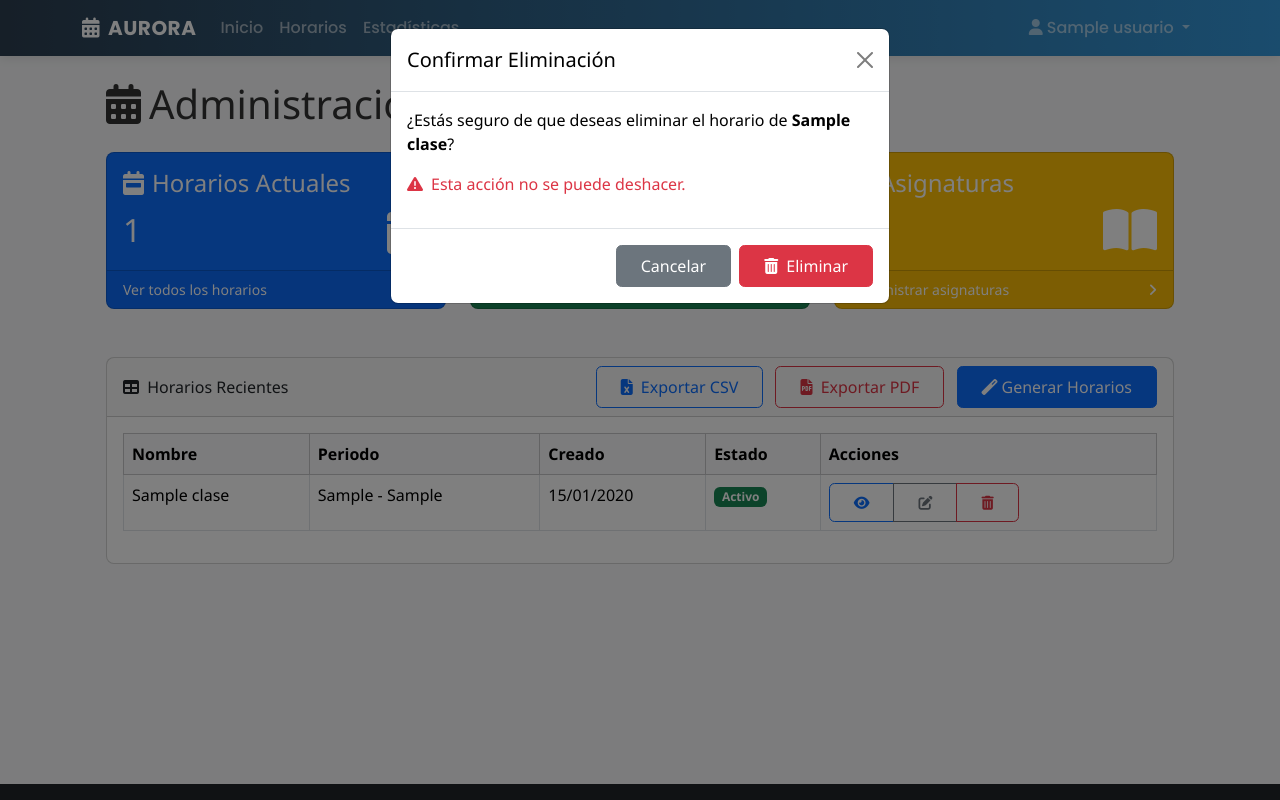
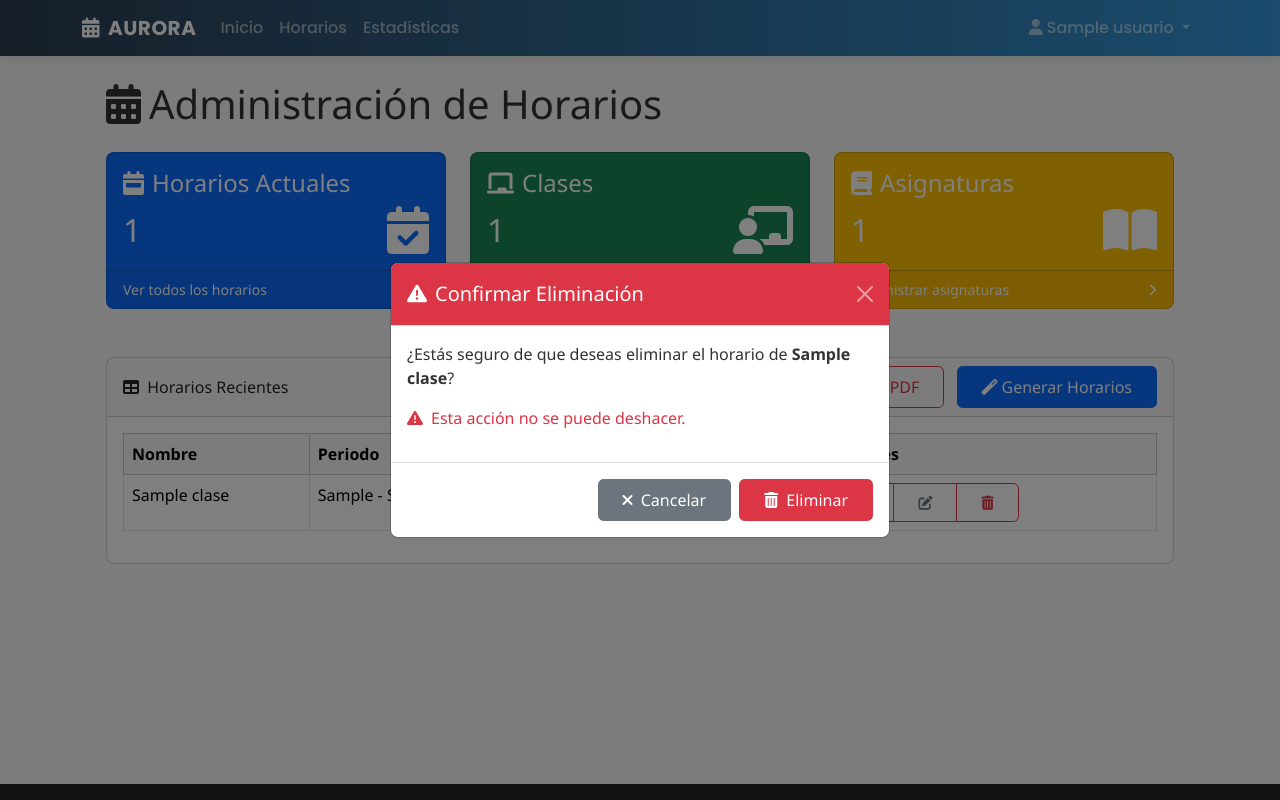
Before and after one commit to Bermudez-A/horario, a Flask app: page /schedules/ in a window 1280 px wide, after a click that opens the changed part. Run offline with Flask 3, Linux system fonts and the light colour scheme; a user stored in the database is signed in; tables that the repository leaves empty hold one stand-in row (values such as "Sample post"); some libraries are stand-ins or nearby versions.

Commit message:
Arreglo de modal eliminacion en index

```diff
--- a/app/templates/schedules/index.html
+++ b/app/templates/schedules/index.html
@@ -120,30 +120,6 @@
                                                 <i class="fas fa-trash-alt"></i>
                                             </button>
                                         </div>
-
-                                        <!-- Modal de confirmación de eliminación -->
-                                        <div class="modal fade" id="confirmDeleteModal{{ horario.id }}" tabindex="-1" aria-labelledby="confirmDeleteModalLabel{{ horario.id }}" aria-hidden="true">
-                                            <div class="modal-dialog">
-                                                <div class="modal-content">
-                                                    <div class="modal-header">
-                                                        <h5 class="modal-title" id="confirmDeleteModalLabel{{ horario.id }}">Confirmar Eliminación</h5>
-                                                        <button type="button" class="btn-close" data-bs-dismiss="modal" aria-label="Close"></button>
-                                                    </div>
-                                                    <div class="modal-body">
-                                                        <p>¿Estás seguro de que deseas eliminar el horario de <strong>{{ horario.nombre }}</strong>?</p>
-                                                        <p class="text-danger"><i class="fas fa-exclamation-triangle me-2"></i>Esta acción no se puede deshacer.</p>
-                                                    </div>
-                                                    <div class="modal-footer">
-                                                        <button type="button" class="btn btn-secondary" data-bs-dismiss="modal">Cancelar</button>
-                                                        <form action="{{ url_for('schedules.clear_all', clase_id=horario.id) }}" method="POST">
-                                                            <button type="submit" class="btn btn-danger">
-                                                                <i class="fas fa-trash-alt me-1"></i> Eliminar
-                                                            </button>
-                                                        </form>
-                                                    </div>
-                                                </div>
-                                            </div>
-                                        </div>
                                     </td>
                                 </tr>
                                 {% endfor %}
@@ -160,6 +136,37 @@
         </div>
     </div>
 </div>
+
+<!-- Modales de confirmación de eliminación -->
+{% for horario in horarios %}
+<div class="modal fade" id="confirmDeleteModal{{ horario.id }}" tabindex="-1" aria-labelledby="confirmDeleteModalLabel{{ horario.id }}" aria-hidden="true" data-bs-backdrop="static">
+    <div class="modal-dialog modal-dialog-centered">
+        <div class="modal-content">
+            <div class="modal-header bg-danger text-white">
+                <h5 class="modal-title" id="confirmDeleteModalLabel{{ horario.id }}">
+                    <i class="fas fa-exclamation-triangle me-2"></i>Confirmar Eliminación
+                </h5>
+                <button type="button" class="btn-close btn-close-white" data-bs-dismiss="modal" aria-label="Close"></button>
+            </div>
+            <div class="modal-body">
+                <p>¿Estás seguro de que deseas eliminar el horario de <strong>{{ horario.nombre }}</strong>?</p>
+                <p class="text-danger"><i class="fas fa-exclamation-triangle me-2"></i>Esta acción no se puede deshacer.</p>
+            </div>
+            <div class="modal-footer">
+                <button type="button" class="btn btn-secondary" data-bs-dismiss="modal">
+                    <i class="fas fa-times me-1"></i> Cancelar
+                </button>
+                <form action="{{ url_for('schedules.clear_all', clase_id=horario.id) }}" method="POST" class="d-inline">
+                    <button type="submit" class="btn btn-danger">
+                        <i class="fas fa-trash-alt me-1"></i> Eliminar
+                    </button>
+                </form>
+            </div>
+        </div>
+    </div>
+</div>
+{% endfor %}
+
 {% endblock %}
 
 {% block scripts %}
```
